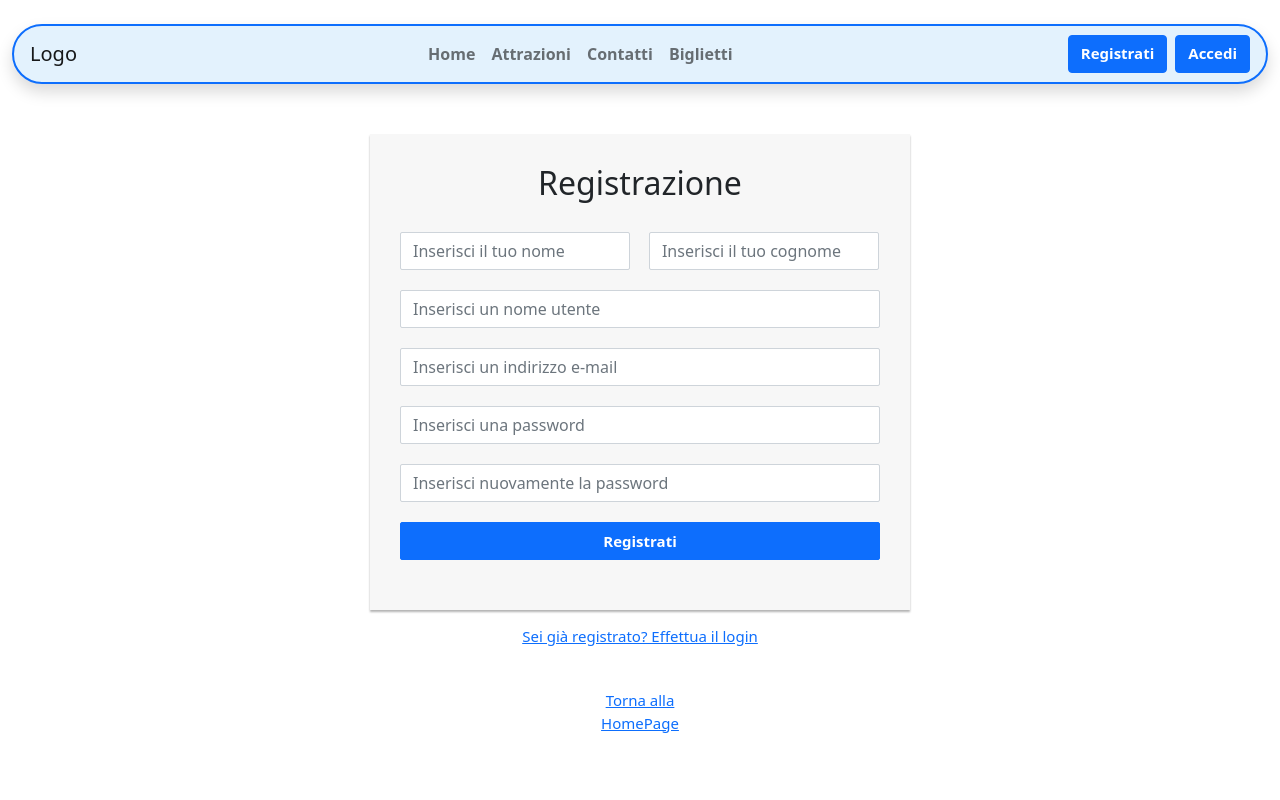
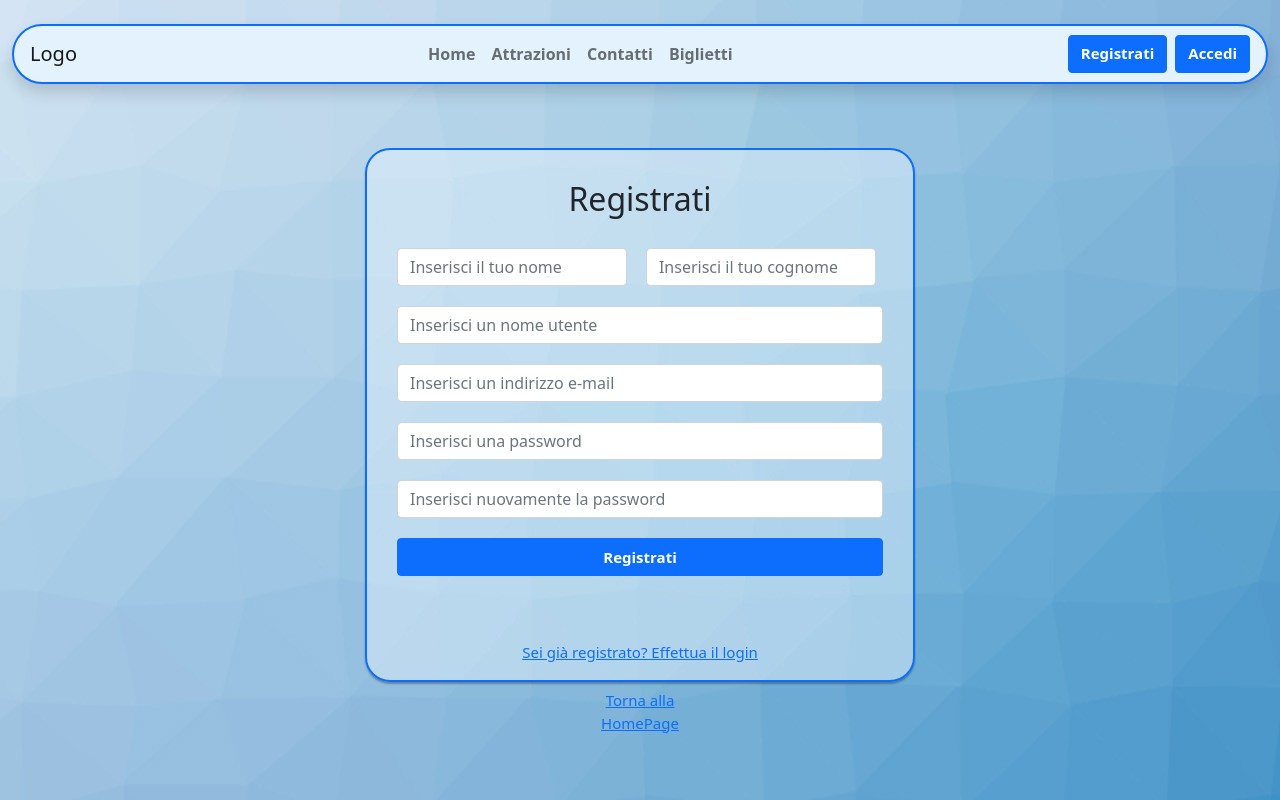
Before and after one commit to Tommaiberone/ParcoMinerva, a PHP site: page /login-register/register.html in a window 1280 px wide. Run offline with PHP 8.4, Linux system fonts and the light colour scheme.

Commit message:
some stylistic fixes to login and register

```diff
--- a/login-register/login-register.css
+++ b/login-register/login-register.css
@@ -1,13 +1,31 @@
+
+body {
+    background-image: url(../images/background.jpg);
+    background-size: 1920px 1080px;
+    background-repeat: no-repeat;
+}
+
+
+form {
+    border-radius: 25px;
+
+}
+
 .login-form {
-    width: 540px;
+    width: 550px;
     margin: 50px auto;
+    margin-top: 5%;
   	font-size: 15px;
+    border-radius: 25px;
+    background-color: rgba(227,242,253,0.5);
+    box-shadow: 0px 2px 2px rgba(0, 0, 0, 0.3);
+
 }
+
 .login-form form {
     margin-bottom: 15px;
-    background: #f7f7f7;
-    box-shadow: 0px 2px 2px rgba(0, 0, 0, 0.3);
     padding: 30px;
+
 }
 
 .form-group {
--- a/login-register/register.html
+++ b/login-register/register.html
@@ -56,38 +56,38 @@
         </div>
 
         <!-- Form di registrazione -->
-        <div class="login-form">
+        <div class="login-form border border-primary border-2">
 
             <form action="" method="post">
 
-                <h2 class="text-center main-title">Registrazione</h2>
+                <h2 class="text-center main-title">Registrati</h2>
 
                 <div class="form-group corta">
-                    <input type="text" class="form-control" placeholder="Inserisci il tuo nome" required="required">
+                    <input type="text" class="form-control rounded rounded-2" placeholder="Inserisci il tuo nome" required="required">
                 </div>
 
                 <div class="form-group corta" id="cognome">
-                    <input type="text" class="form-control" placeholder="Inserisci il tuo cognome" required="required">
+                    <input type="text" class="form-control rounded rounded-2" placeholder="Inserisci il tuo cognome" required="required">
                 </div>
 
                 <div class="form-group">
-                    <input type="text" class="form-control" placeholder="Inserisci un nome utente" required="required">
+                    <input type="text" class="form-control rounded rounded-2" placeholder="Inserisci un nome utente" required="required">
                 </div>
 
                 <div class="form-group">
-                    <input type="email" class="form-control" placeholder="Inserisci un indirizzo e-mail" required="required">
+                    <input type="email" class="form-control rounded rounded-2" placeholder="Inserisci un indirizzo e-mail" required="required">
                 </div>
 
                 <div class="form-group">
-                    <input type="password" class="form-control" placeholder="Inserisci una password" required="required">
+                    <input type="password" class="form-control rounded rounded-2" placeholder="Inserisci una password" required="required">
                 </div>
 
                 <div class="form-group">
-                    <input type="password" class="form-control" placeholder="Inserisci nuovamente la password" required="required">
+                    <input type="password" class="form-control rounded rounded-2" placeholder="Inserisci nuovamente la password" required="required">
                 </div>
 
                 <div class="form-group">
-                    <button type="submit" class="btn btn-primary btn-block">Registrati</button>
+                    <button type="submit" class="btn btn-primary btn-block rounded rounded-2">Registrati</button>
                 </div>
 
             </form>
```
Also changed, not shown: login-register/login.html (+5 -8 lines).
